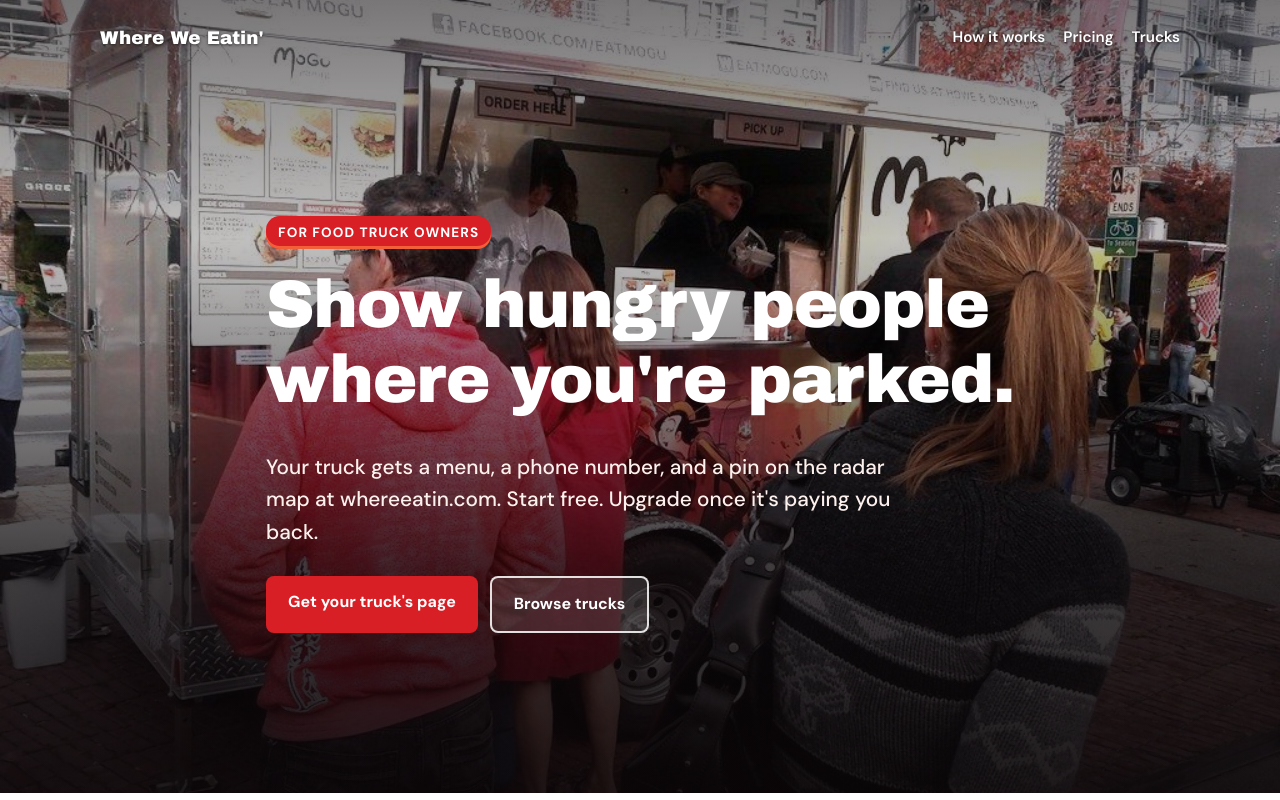
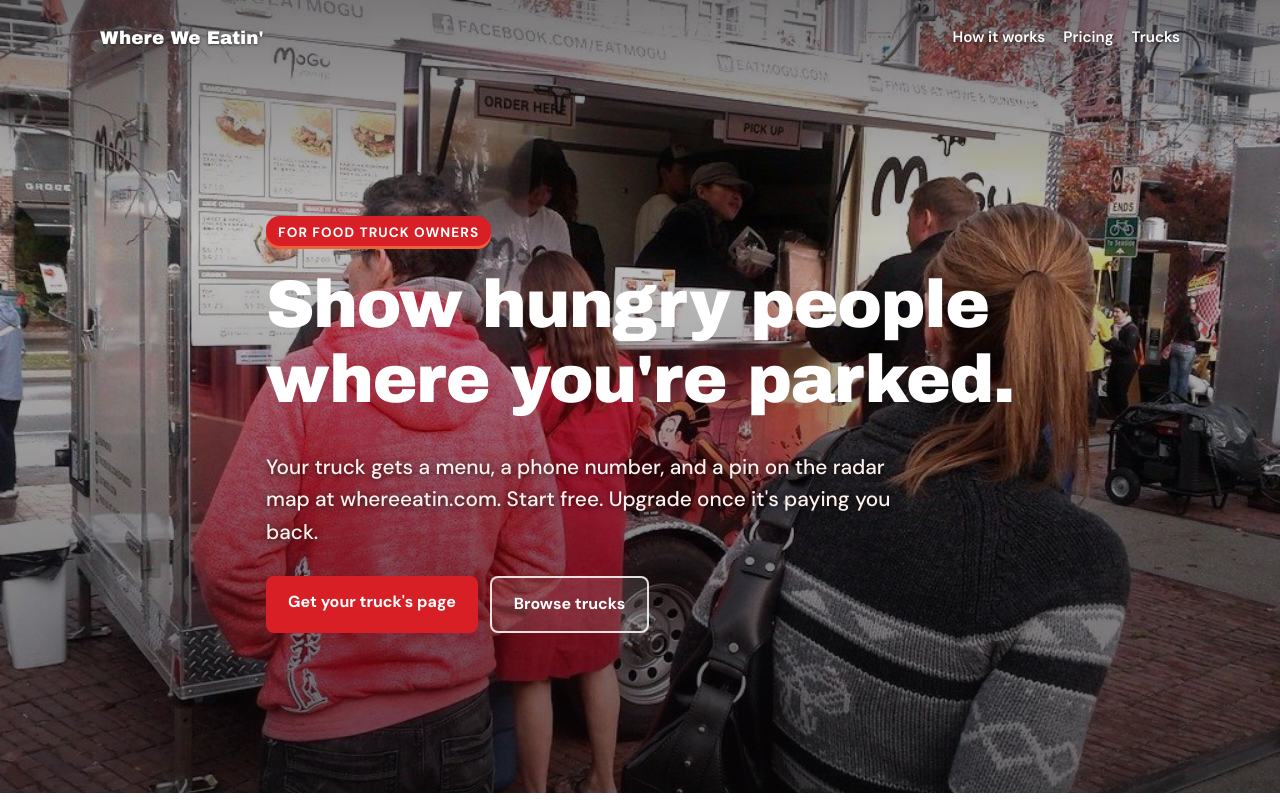
Before and after one commit to jjordanjr74-dot/whereeatin-site, a plain HTML site: page promo/index.html in a window 1280 px wide. Shown: the top 800 px of the page. Drawn offline with Linux system fonts and the light colour scheme.

Commit message:
Sheba: site-wide tap/contrast/subfolder fixes, promo legibility, Radar FAQ price removal (owner: fol all rec)

```diff
--- a/promo/index.html
+++ b/promo/index.html
@@ -39,8 +39,9 @@ h3{font-size:1.2rem}
 .top nav a{color:#fff;text-decoration:none;font-weight:600;margin-left:18px;font-size:.95rem}
 .hero{position:relative;min-height:88vh;display:flex;align-items:flex-end;color:#fff;overflow:hidden;background:#1a1012}
 .hero img{position:absolute;inset:0;width:100%;height:100%;object-fit:cover}
-.hero::after{content:"";position:absolute;inset:0;background:linear-gradient(180deg,rgba(10,6,8,.55) 0%,rgba(10,6,8,.25) 30%,rgba(10,6,8,.78) 72%,rgba(10,6,8,.92) 100%)}
+.hero::after{content:"";position:absolute;inset:0;background:linear-gradient(180deg,rgba(10,6,8,.55) 0%,rgba(10,6,8,.25) 30%,rgba(10,6,8,.50) 72%,rgba(10,6,8,.62) 100%)}
 .hero .wrap{position:relative;z-index:2;padding-top:120px;padding-bottom:64px}
+.hero .wrap p{text-shadow:0 1px 6px rgba(0,0,0,.7)}
 .eyebrow{display:inline-block;font-weight:700;font-size:.85rem;letter-spacing:.08em;text-transform:uppercase;padding:6px 12px;border-radius:14px;background:var(--brand);color:#fff;margin-bottom:18px;box-shadow:inset 0 -3px 0 var(--brand-2)}
 .hero p.sub{font-size:clamp(1.05rem,2.4vw,1.3rem);max-width:640px;color:#fdf1ee;margin:0 0 28px}
 .btns{display:flex;flex-wrap:wrap;gap:12px}
```
